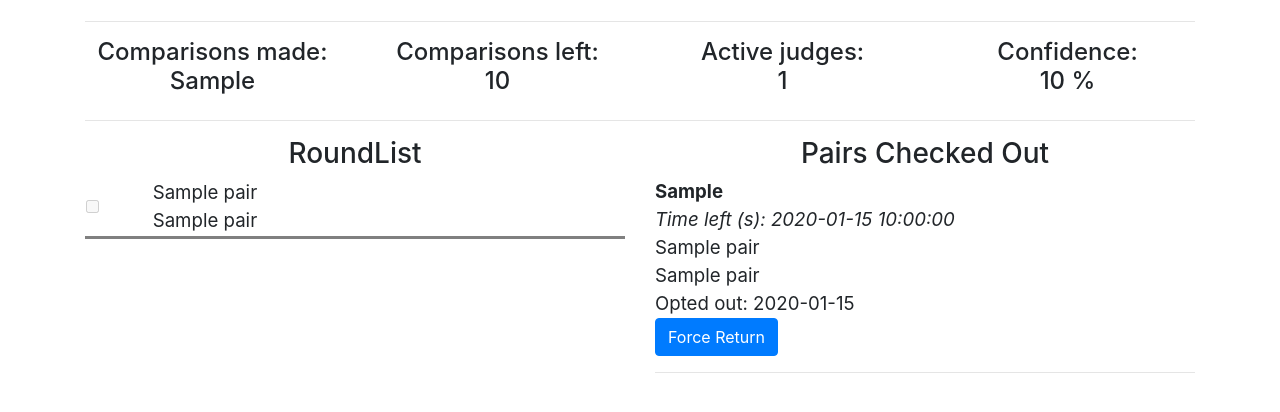
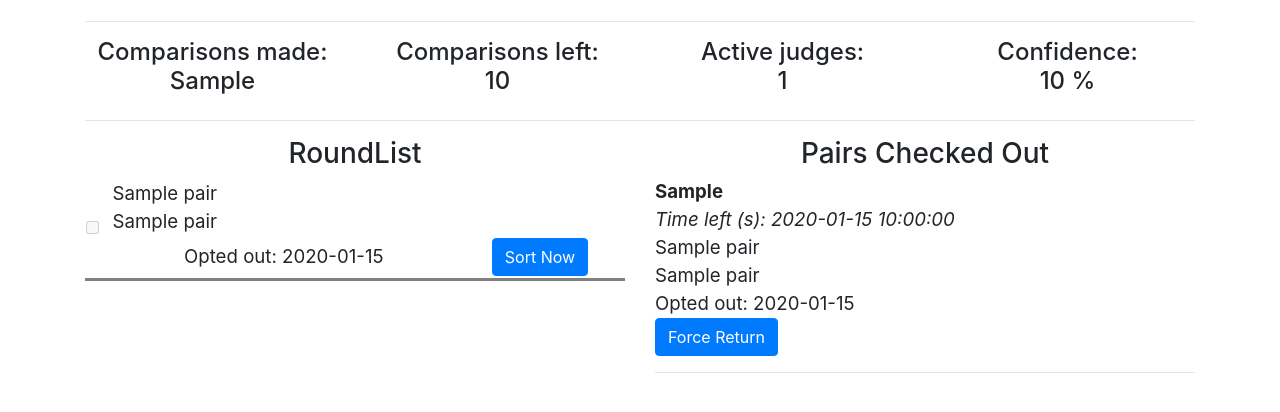
Before and after one commit to matthew-cheney/crowd-sorting-multi-threaded, a Flask app: template crowdsorting/templates/tower.html in a window 1280 px wide. Shown: the part 148-560 px from the top of the page. Run offline with Flask 2, Linux system fonts and the light colour scheme; tables that the repository leaves empty hold one stand-in row (values such as "Sample post"); the template is opened without the code that fills it: values that come from a table or form of the project are taken from there, most other values are stand-ins (such as "Sample title", 1, 10 or a date in 2020); some libraries are stand-ins or nearby versions.

Commit message:
pair displays in tower

```diff
--- a/crowdsorting/app_resources/DBProxy.py
+++ b/crowdsorting/app_resources/DBProxy.py
@@ -393,12 +393,14 @@ def get_doc_name(doc_id):
     return doc.name
 
 
-def return_pair(pair_id):
+def return_pair(pair_id, too_hard=False):
     pair = db.session.query(DocPair).filter_by(id=pair_id).first()
     if pair is None:
         return
     pair.checked_out = False
     pair.user_checked_out_by = ''
+    if too_hard:
+        pair.times_rejected += 1
     db.session.commit()
 
 
--- a/crowdsorting/app_resources/routes.py
+++ b/crowdsorting/app_resources/routes.py
@@ -184,7 +184,7 @@ def hard_easy():
                                 doc1_id=doc1_id,
                                 doc2_id=doc2_id,
                                 doc_pair_id=pair_id)
-    DBProxy.return_pair(pair_id)
+    DBProxy.return_pair(pair_id, too_hard=True)
     return redirect(url_for('sorter'))
 
 
@@ -213,13 +213,15 @@ def tower():
 
     roundList = DBProxy.get_round_list(project_name)
     checked_out = [x for x in roundList if (x.checked_out and x.expiration_time > time.time())]
+    active_judges = {x.user_checked_out_by for x in checked_out}
 
     return render_template('tower.html',
                            project_proxy=project_proxy,
                            time_left=time_left,
                            project_model=project_model,
                            roundList=roundList,
-                           checked_out=checked_out)
+                           checked_out=checked_out,
+                           active_judges=active_judges)
 
 @app.route('/accountinfo', methods=['GET'])
 def accountinfo():
--- a/crowdsorting/templates/tower.html
+++ b/crowdsorting/templates/tower.html
@@ -36,8 +36,22 @@
                     <input type="checkbox" {% if pair.complete %}checked{% endif %} disabled>
                 </td>
                 <td>
-                    {% if pair.complete %}<strike>{% endif %}{{ pair.doc1_name|truncate(25) }}<br/>
-                    {{ pair.doc2_name|truncate(25) }}{% if pair.complete %}</strike>{% endif %}
+                    <table style="width: 100%;">
+                        <tr>
+                            <td colspan="2">
+                            {% if pair.complete %}<strike>{% endif %}{{ pair.doc1_name|truncate(25) }}<br/>
+                            {{ pair.doc2_name|truncate(25) }}{% if pair.complete %}</strike>{% endif %}
+                            </td>
+                        </tr>
+                        <tr class="text-center">
+                            <td>
+                                Opted out: {{ pair.times_rejected }}
+                            </td>
+                            <td>
+                                <button class="btn btn-small btn-primary">Sort Now</button>
+                            </td>
+                        </tr>
+                    </table>
                 </td>
             </tr>
             {% endfor %}
```
